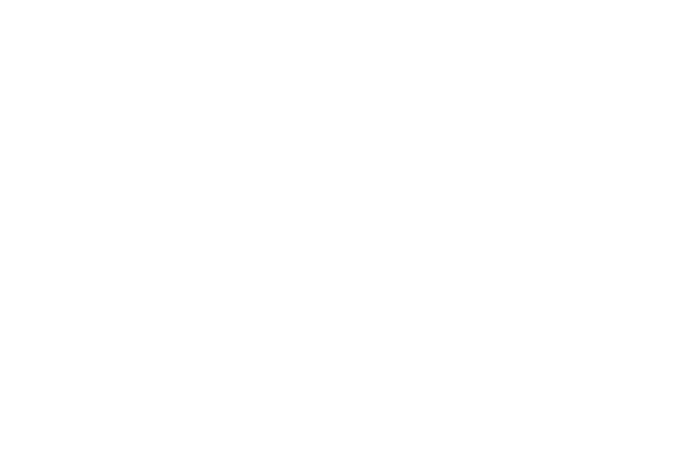
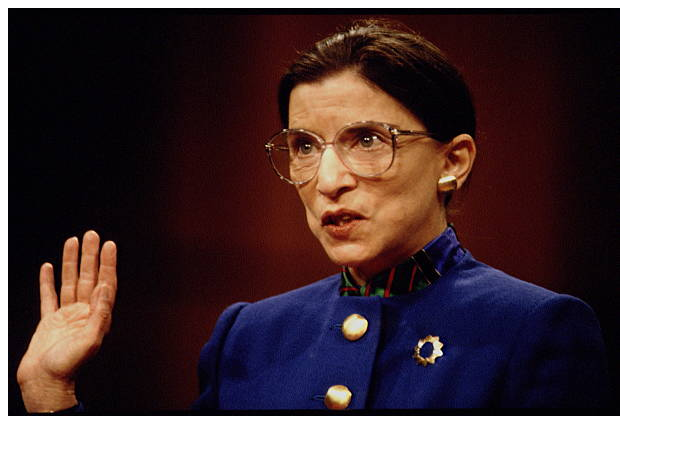
Before and after one commit to mpadilla2/Build-a-Tribute-Page, a plain HTML site: page index.html in a window 1280 px wide. Shown: the whole page, without its empty margins (0-675 px from the left). Drawn offline with Linux system fonts and the light colour scheme.

Commit message:
Add image within img-div using image in images folder

```diff
--- a/index.html
+++ b/index.html
@@ -9,7 +9,7 @@
 <body>
     <script src="https://cdn.freecodecamp.org/testable-projects-fcc/v1/bundle.js"></script>
     <main id="main">
-        <div id="img-div"></div>
+        <div id="img-div"><img src="./images/gettyimages-543890960-612x612.jpg" alt="" id="image"></div>
     </main>
 </body>
 </html>
```
Also changed, not shown: images/gettyimages-543890960-612x612.jpg (added).
